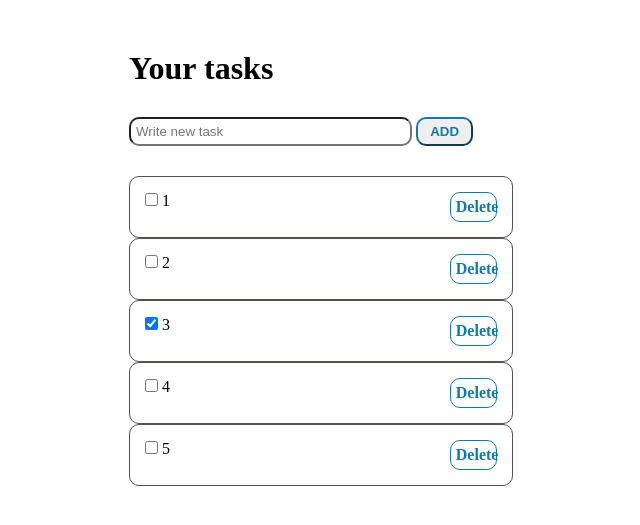
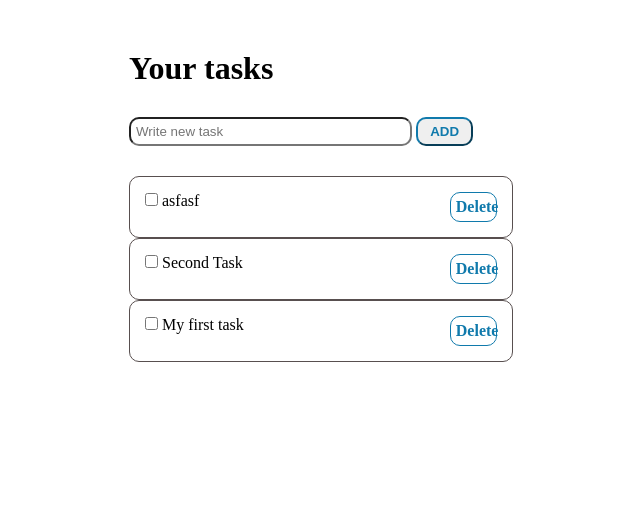
Before and after one commit to oleksandrmerkuloff/django-todo-app, a Django app: page / in a window 1280 px wide. Shown: the top 525 px of the page, without its empty margins (319-959 px from the left). Run offline with Django 5.2, Linux system fonts and the light colour scheme; data comes from the database, SQL or seed files in the repository; both versions use the stored data as it was after the commit.

Commit message:
created add task method and fix update task method

```diff
--- a/task_manager/templates/task_manager/index.html
+++ b/task_manager/templates/task_manager/index.html
@@ -11,16 +11,19 @@
 <body>
     <div id="tasks-container">
         <h1>Your tasks</h1>
-        <form method="post" id="add-task-form">
+        <form method="post" id="add-task-form" action="{% url "add-task" %}">
             {% csrf_token %}
-            <input type="text" placeholder="Write new task" id="task-text-input">
+            <input type="text" placeholder="Write new task" id="task-text-input" name="task-title">
             <input type="submit" value="ADD" id="add-btn">
         </form>
-        {% for task in "12345" %}
+        {% for task in task_list %}
             <div class="task">
                 <div class="task-data">
-                    <input type="checkbox" id="{{ task }}" {% if task == "3" %}class="strikethrough" checked{% endif %}>
-                    <label for="{{ task }}">{{ task }}</label>
+                    <form action="{% url "update" task.id %}" method="post">
+                        {% csrf_token %}
+                        <input type="checkbox" id="{{ task.title }}" name="task_checkbox" onchange="this.form.submit()" {% if task.is_completed %}checked{% endif %}>
+                        <label for="{{ task.title }}" {% if task.is_completed %}class="strikethrough"{% endif %}>{{ task.title }}</label>
+                    </form>
                 </div>
                 <a href="" class="delete-btn">Delete</a>
             </div>
--- a/task_manager/urls.py
+++ b/task_manager/urls.py
@@ -6,6 +6,6 @@ from . import views
 urlpatterns = [
     path('', views.index, name='home'),
     path('add/', views.add, name='add-task'),
-    path('<int:task_id>/', views.update,),
-    path('<int:task_id>', views.delete,),
+    path('<int:task_id>/', views.update, name='update'),
+    path('<int:task_id>', views.delete, name='delete'),
 ]
--- a/task_manager/views.py
+++ b/task_manager/views.py
@@ -1,17 +1,34 @@
-from django.shortcuts import render
+from django.shortcuts import render, redirect
 from django.http import HttpResponse
+
+from .models import Task
 
 
 def index(request):
-    return render(request, 'task_manager/index.html')
+    task_list = Task.objects.all()
+    return render(request, 'task_manager/index.html', {
+        "task_list": task_list
+    })
 
 
 def add(request):
-    return HttpResponse('add task')
+    if request.method == 'POST':
+        title = request.POST.get('task-title')
+        if title:
+            Task.objects.create(title=title)
+            return redirect('home')
 
 
 def update(request, task_id):
-    return HttpResponse(f'update task {task_id}')
+    task = Task.objects.get(pk=task_id)
+    if request.POST.get('task_checkbox') is not None:
+        is_completed = True
+    else:
+        is_completed = False
+    task.is_completed = is_completed
+    task.save()
+
+    return redirect('home')
 
 
 def delete(request, task_id):
```
Also changed, not shown: db.sqlite3.
